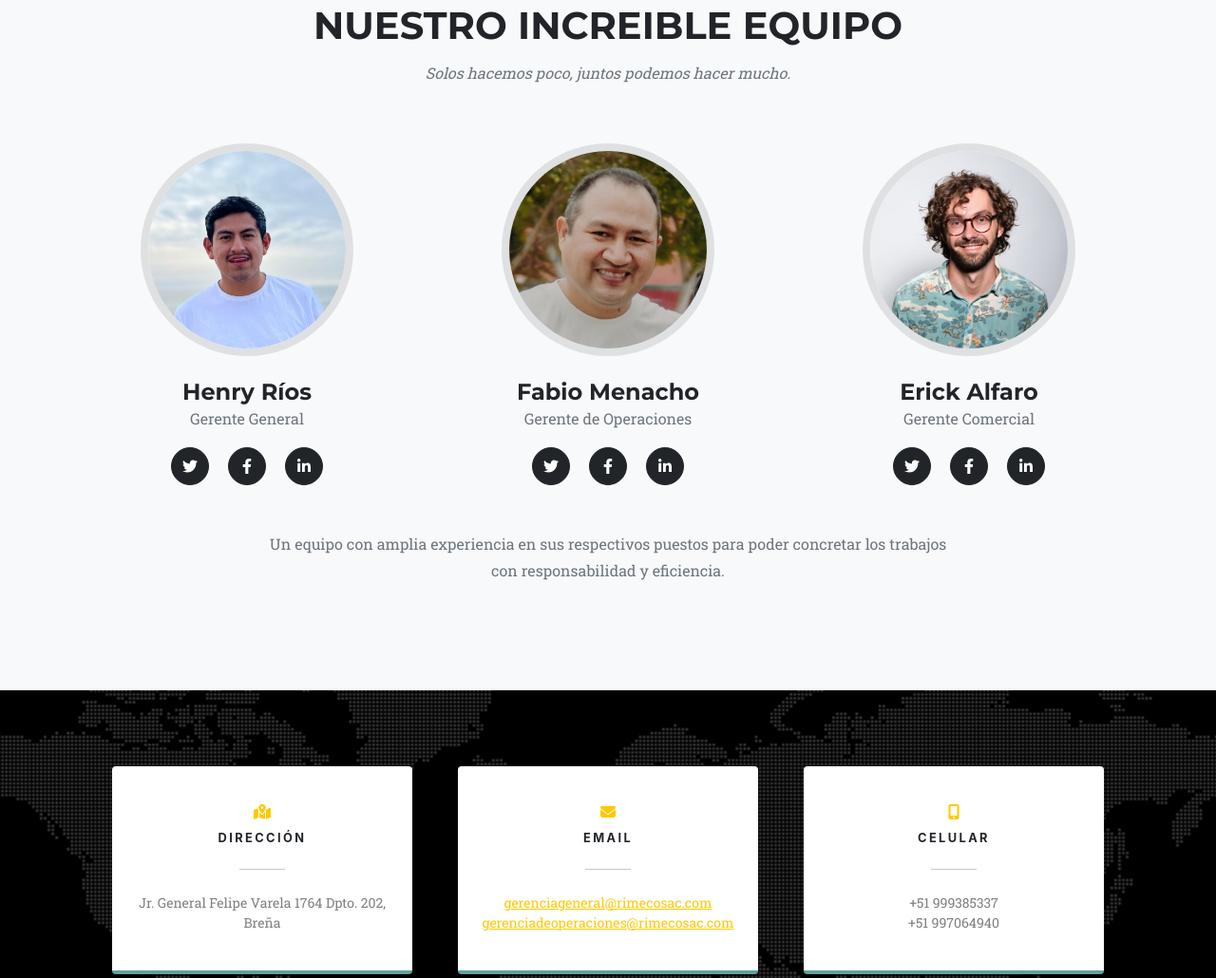
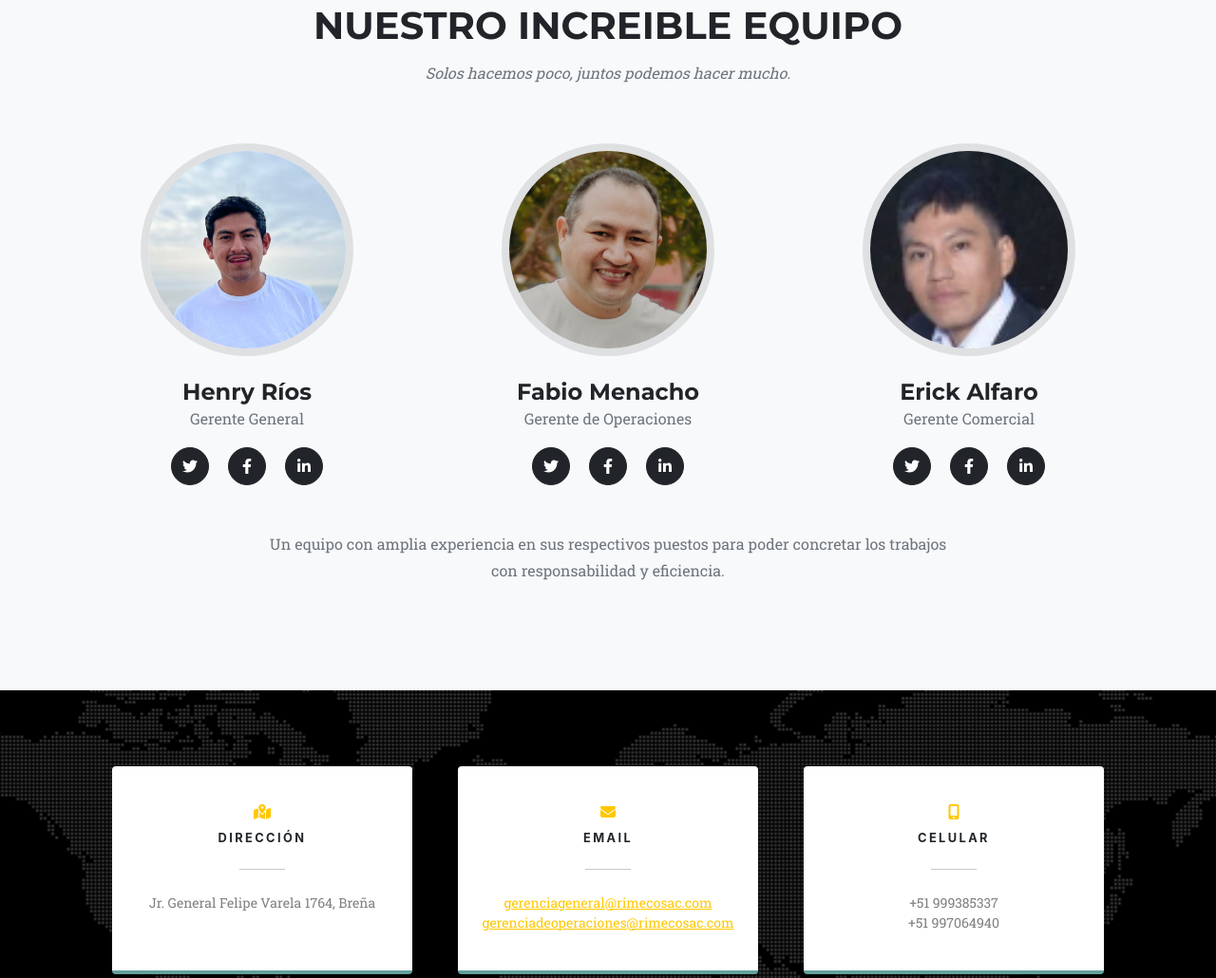
Before and after one commit to FabioMenacho/RIMECO, a plain HTML site: page index.html in a window 1280 px wide. Shown: the part 4408-5438 px from the top of the page at 95% size. Drawn offline with nearby package versions, Linux system fonts and the light colour scheme.

Commit message:
para subir a godaddy

```diff
--- a/index.html
+++ b/index.html
@@ -272,7 +272,7 @@
                     </div>
                     <div class="col-lg-4">
                         <div class="team-member">
-                            <img class="mx-auto rounded-circle" src="assets/img/team/3.jpg" alt="..." />
+                            <img class="mx-auto rounded-circle" src="assets/img/team/erick recortado.png" alt="..." />
                             <h4>Erick Alfaro</h4>
                             <p class="text-muted">Gerente Comercial</p>
                             <a class="btn btn-dark btn-social mx-2" href="#!" aria-label="Larry Parker Twitter Profile"><i class="fab fa-twitter"></i></a>
@@ -296,7 +296,7 @@
                                 <i class="fas fa-map-marked-alt text-primary mb-2"></i>
                                 <h4 class="text-uppercase m-0">Dirección</h4>
                                 <hr class="my-4 mx-auto" />
-                                <div class="small text-black-50">Jr. General Felipe Varela 1764 Dpto. 202, Breña</div>
+                                <div class="small text-black-50">Jr. General Felipe Varela 1764, Breña</div>
                             </div>
                         </div>
                     </div>
```
Also changed, not shown: assets/img/team/erick recortado.png (added), assets/img/team/erick.png (added).
